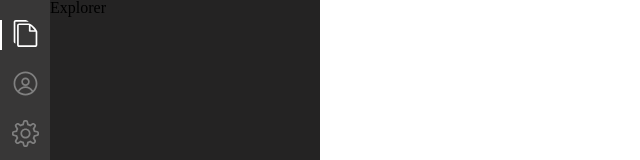
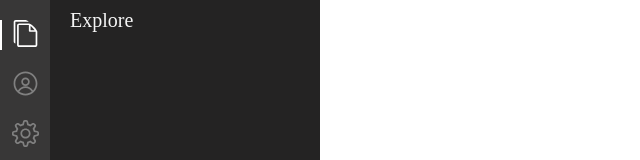
Before and after one commit to daosongit/portfolio, a React (Create React App) app: page / in a window 1280 px wide. Both pictures are taken after a click on the item 25 px from the left and 35 px from the top of the page. Shown: the top 160 px of the page, without its empty margins (0-640 px from the left). Built offline with nearby package versions, Linux system fonts and the light colour scheme.

Commit message:
show on the sideBar title

```diff
--- a/src/components/PrimarySideBar/About/About.jsx
+++ b/src/components/PrimarySideBar/About/About.jsx
@@ -1,5 +1,5 @@
 import React from 'react';
 
 export default function AboutSB() {
-  return <div>About</div>;
+  return <div></div>;
 }
--- a/src/components/PrimarySideBar/Explorer/Explorer.jsx
+++ b/src/components/PrimarySideBar/Explorer/Explorer.jsx
@@ -1,5 +1,5 @@
 import React from 'react';
 
 export default function ExplorerSB() {
-  return <div>Explorer</div>;
+  return <div></div>;
 }
--- a/src/components/PrimarySideBar/PrimarySideBar.jsx
+++ b/src/components/PrimarySideBar/PrimarySideBar.jsx
@@ -14,5 +14,8 @@ export default function PrimarySideBar() {
      'Settings': <Settings /> }
 
   const SideBarComponent = () => sideBarItems[ctx.context.key]
-  return <aside className={barClasses}>{<SideBarComponent />}</aside>;
+  return <aside className={barClasses}>
+    <h1>{ctx.context.key}</h1>
+    {<SideBarComponent />}
+    </aside>;
 }
--- a/src/components/PrimarySideBar/PrimarySideBar.module.scss
+++ b/src/components/PrimarySideBar/PrimarySideBar.module.scss
@@ -1,4 +1,5 @@
 .sidebar {
+  color: whitesmoke;
   position: fixed;
   left: 50px;
   display: none;
@@ -9,4 +10,9 @@
   &.shown {
     display: block;
   }
+
+  h1{
+    font-size: 20px;
+    margin: 10px 0 0 20px;
+  }
 }
--- a/src/components/PrimarySideBar/Settings/Settings.jsx
+++ b/src/components/PrimarySideBar/Settings/Settings.jsx
@@ -1,5 +1,5 @@
 import React from 'react';
 
 export default function SettingsSB() {
-  return <div>Settings</div>;
+  return <div></div>;
 }
```
